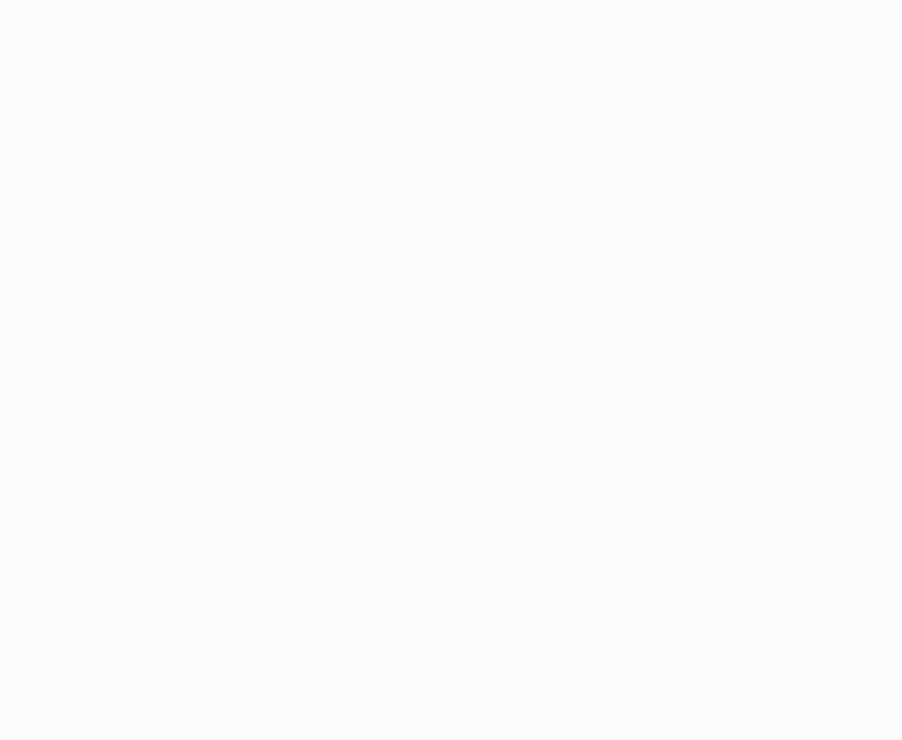
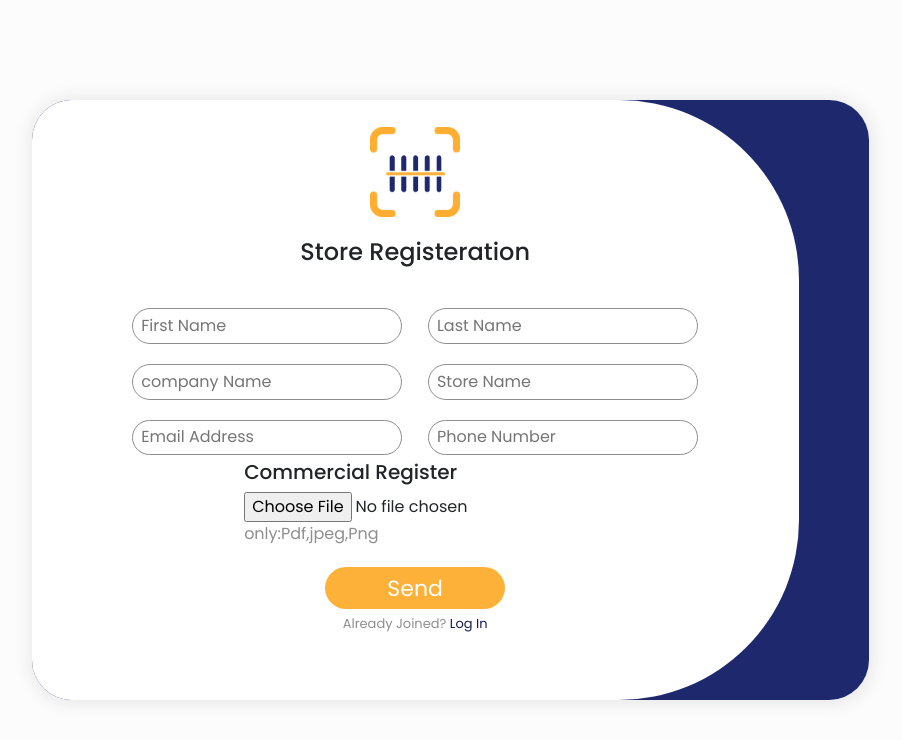
Before and after one commit to shooga12/Taqdaa, a React (Create React App) app: page /signup in a window 1280 px wide. Before the commit this address had no page. Shown: the top 740 px of the page, without its empty margins (190-1092 px from the left). Built offline with nearby package versions, Linux system fonts and the light colour scheme; no server answers.

Commit message:
Integrating Sign up with Log In

```diff
--- a/package.json
+++ b/package.json
@@ -6,6 +6,8 @@
     "@testing-library/jest-dom": "^5.16.5",
     "@testing-library/react": "^13.4.0",
     "@testing-library/user-event": "^13.5.0",
+    "convert-excel-to-json": "^1.7.0",
+    "emailjs-com": "^3.2.0",
     "firebase": "^9.9.4",
     "react": "^18.2.0",
     "react-dom": "^18.2.0",
@@ -13,7 +15,9 @@
     "react-helmet": "^6.1.0",
     "react-router-dom": "^6.3.0",
     "react-scripts": "5.0.1",
-    "web-vitals": "^2.1.4"
+    "sheetjs": "^2.0.0",
+    "web-vitals": "^2.1.4",
+    "xlsx": "^0.18.5"
   },
   "scripts": {
     "start": "react-scripts start",
--- a/src/App.js
+++ b/src/App.js
@@ -3,6 +3,7 @@
 import Login from './components/login/login';
 import Reset from './components/login/reset';
 import Sidebar from './components/dashboard/sidebar';
+import Signup from './components/signup/signup';
 import {BrowserRouter, Routes, Route} from 'react-router-dom';
 function App() {
 
@@ -11,6 +12,7 @@
        <Routes>
           <Route path="/dashboard" element={<Sidebar />}/>
           <Route path="/" element={<Login />}/>
+          <Route path="/signup" element={<Signup />}/>
           <Route path="/reset" element={<Reset />}/>
        </Routes>
     </BrowserRouter>
--- a/src/components/dashboard/dataset.css
+++ b/src/components/dashboard/dataset.css
@@ -67,7 +67,7 @@
   margin: auto;
   text-align: center;
 }
-input[type='submit']{
+#upload-btn{
   border:none;
   margin-top: 2em;
   background-color: #1E286D;
@@ -76,7 +76,15 @@
   border-radius: 5px;
   font-size: 18px;
   cursor: pointer;
+  text-align: center;
 }
-input[type='submit']:hover{
+#upload-btn:hover{
   background-color: #161e58;
 }
+#file-name{
+  color: #161e58;
+  font-size: 20px;
+}
+#file-name span{
+  color: #e38c00;
+}
--- a/src/components/dashboard/dataset.js
+++ b/src/components/dashboard/dataset.js
@@ -1,27 +1,52 @@
-import React from 'react';
+import React, {useState} from 'react';
 import "./dataset.css";
+import {BsCloudArrowUp} from 'react-icons/bs';
+import * as XLSX from 'xlsx';
+import { async } from '@firebase/util';
+import auth,{DB} from '../../shared/firebase';
+import {ref, set } from "firebase/database";
 function Dataset(){
     const clickInput = () =>{
         document.querySelector("input").click();
     }
-    return(
+    const [fileName, setFileName] = useState('No File');
+    //const [file, setFile] = useState('');
+    const [jsonData, setJsonData] = useState('');
+    const handleFile = async (e) => {
+        const file = e.target.files[0];
+        setFileName(file.name);
+        const data = await file.arrayBuffer();
+        const workbook = XLSX.read(data);
+        const worksheet = workbook.Sheets[workbook.SheetNames[0]];
+        setJsonData(XLSX.utils.sheet_to_json(worksheet));
+    }
+    function writeUserData() {
+
+
+            console.log(jsonData);
+            set(ref(DB, 'Store'+auth.currentUser.uid), {
+            store: jsonData,
+            })
+
+      }
+
+     return(
         <>
-        <h1>Products Dataset</h1>
+        <h1 class="mt-3">Products Dataset</h1>
         <div id="container">
-
             <form>
                 <div class="drag-area">
                     <div class="icon">
-                        <i class='bx bx-cloud-upload'></i>
-                        <i class='bx bxs-cloud-upload'></i>
-                        </div>
+                        <BsCloudArrowUp/>
+                    </div>
                     <header>Drag & Drop to Upload File</header>
                     <span>OR</span>
                     <button onClick={clickInput}>Browse File</button>
-                    <input type="file" hidden accept=".xlsx, .xls, .csv"/>
+                    <input onChange={(e) => handleFile(e)} type="file" hidden accept=".xlsx, .xls, .csv"/>
                 </div>
-                <input type="submit" value="Upload" disabled/>
-                </form>
+                <div id="file-name" class="mt-5">File Name: <span>{fileName}</span></div>
+                <button id="upload-btn" onClick={()=>writeUserData()}>Upload</button>
+            </form>
         </div>
         </>
     )
--- a/src/components/dashboard/invoices.js
+++ b/src/components/dashboard/invoices.js
@@ -1,10 +1,12 @@
 import React from 'react';
 
 function Invoices(){
+    const handleFile = (e) => {
 
+    }
         return(
             <>
-            <h1>Invoices</h1>
+            <h1 class="mt-3">Invoices</h1>
 
             </>
         )
--- a/src/components/dashboard/sidebar.js
+++ b/src/components/dashboard/sidebar.js
@@ -47,8 +47,8 @@
                 <span class="link hide">Products Dataset</span>
               </a>
             </li>
-            <li class="tooltip-element" data-tooltip="1" id="tab-2" onclick="navigate(2)">
-              <a href="#" className={currentTab == 2? "active-tab" : "non-active"} data-active="1" onClick={()=>setCurrentTab(2)}>
+            <li class="tooltip-element" data-tooltip="1" id="tab-2" onClick={()=>setCurrentTab(2)}>
+              <a href="#" className={currentTab == 2? "active-tab" : "non-active"} data-active="1">
                 <div class="icon">
                   <BiReceipt />
                 </div>
--- /dev/null
+++ b/src/components/signup/signup.js
@@ -0,0 +1,99 @@
+import React, { useState } from 'react';
+import {createUserWithEmailAndPassword} from 'firebase/auth';
+import './style.css';
+import Logo from '../../shared/Logo_Light.png';
+import auth from '../../shared/firebase';
+import {useNavigate} from 'react-router-dom';
+
+
+function Signup(){
+  const [email, setEmail] = useState("");
+  const [firstName, setFirstName] = useState("");
+  const [lastName, setLastName] = useState("");
+  const [companyName, setCompanyName] = useState("");
+  const [storeName, setStoreName] = useState("");
+  const [phone, setPhone] = useState("");
+  const navigate = useNavigate();
+    const generatePass = () => {
+      var chars = "0123456789abcdefghijklmnopqrstuvwxyz!@#$%^&*()ABCDEFGHIJKLMNOPQRSTUVWXYZ";
+      var passwordLength = 12;
+      var password = "";
+      for (var i = 0; i <= passwordLength; i++) {
+        var randomNumber = Math.floor(Math.random() * chars.length);
+        password += chars.substring(randomNumber, randomNumber +1);
+      }
+      console.log(password);
+    }
+    const createAccount = ()=>{
+      var chars = "0123456789abcdefghijklmnopqrstuvwxyz!@#$%^&*()ABCDEFGHIJKLMNOPQRSTUVWXYZ";
+      var passwordLength = 12;
+      var password = "";
+      for (var i = 0; i <= passwordLength; i++) {
+        var randomNumber = Math.floor(Math.random() * chars.length);
+        password += chars.substring(randomNumber, randomNumber +1);
+      }
+      createUserWithEmailAndPassword(auth, email, password)
+      .then((userCredential) => {
+        // Signed in
+        const user = userCredential.user;
+        alert("Registere");
+        // ...
+      })
+      .catch((error) => {
+        const errorCode = error.code;
+        const errorMessage = error.message;
+        alert(errorMessage);
+      });
+  }
+     auth.onAuthStateChanged(function(user) {
+        if (user) {
+          navigate('/dashboard');
+        } else {
+          // No user is signed in.
+        }
+     });
+
+      return(
+        <div class='container w-100 vh-100 d-flex align-items-center'>
+        <div id="signup-box" class="col-9">
+          <div id="box-content-container" class="col-11">
+           <div class="container pt-4 pb-5 pl-5 pr-5 d-flex h-100 flex-column align-items-center justify-content-around">
+             <img src={Logo} height="90" class="mb-3" alt="logo"/>
+             <h4>Store Registeration</h4><br/>
+                <div>
+                  <div class="col-12 d-flex justify-content-around" id="g1">
+                      <input type="text" placeholder="First Name" class="input-field" required/> &nbsp;&nbsp;&nbsp;&nbsp;&nbsp;&nbsp;
+                      <input type="text" placeholder="Last Name" class="input-field" required/>
+                  </div>
+
+                  <div class="d-flex" id="g2">
+                      <input type="text" placeholder="company Name" class="input-field" required/>&nbsp;&nbsp;&nbsp;&nbsp;&nbsp;&nbsp;
+                      <input type="text" placeholder="Store Name" class="input-field" required/>
+                  </div>
+
+                  <div class="d-flex" id="g3">
+                      <input type="email" placeholder="Email Address" class="input-field" onChange={(e)=>setEmail(e.target.value)} required/>&nbsp;&nbsp;&nbsp;&nbsp;&nbsp;&nbsp;
+                      <input type="phone" placeholder="Phone Number" class="input-field" required/>
+                  </div>
+                </div>
+
+                <label>
+                    <div>
+                      <h5>Commercial Register</h5>
+                      <input type="file" accept="png,Pdf,jpeg" class="Upload-btn" id="com-btn" required/>
+                      <p class="only">only:Pdf,jpeg,Png</p>
+                    </div>
+                </label>
+
+                <button onClick={generatePass} id="sendreq-btn" class="btns filled-orange-btn text-center">Send</button>
+
+             <p class="end">Already Joined?<a href="#" class="login-end" onClick={() => navigate('/')}> Log In</a></p>
+
+           </div>
+          </div>
+        </div>
+      </div>
+     )
+}
+
+export default Signup;
--- /dev/null
+++ b/src/components/signup/style.css
@@ -0,0 +1,108 @@
+body{
+    background-color: #fcfcfc !important;
+}
+#signup-box{
+    background-color: #1E286D;
+    box-shadow: 1px 1px 15px 5px #ebebeb;
+    border-radius: 40px;
+    margin: auto;
+    height: 600px;
+
+}
+#box-content-container{
+    background-color: white;
+    border-top-right-radius: 180px;
+    border-bottom-right-radius: 180px;
+    border-top-left-radius: 40px;
+    border-bottom-left-radius: 40px;
+    height: 100%;
+}
+.btns{
+    border:none;
+    border-radius: 50px;
+    font-size: 22px;
+    padding: 0.2em 2.5em 0.2em 2.5em;
+}
+.filled-blue-btn{
+    background-color: transparent;
+    background-color: #1E286D;
+    color: white;
+}
+.filled-blue-btn:hover{
+    background-color: #141d54;
+}
+.nonfilled-btn{
+    background-color: transparent;
+    border: 1px solid #1E286D;
+    color:#1E286D;
+}
+.nonfilled-btn:hover{
+    background-color: rgb(242, 242, 242);
+}
+.filled-orange-btn{
+    background-color: #FEB139;
+    color: white;
+}
+.input-field{
+    border-radius: 50px;
+    border: 1px solid #8e8e8e;
+    padding: 0.3em 0em 0.3em 0.5em;
+    width: 270px;
+}
+h4.h2.h5{
+    color:#141d54;
+}
+#login-btn{
+    width: 180px;
+}
+.com-btn{
+    width: 100px; ;
+}
+.only{
+    color: #8e8e8e;
+    font-style: bold;
+}
+.login-end{
+color: #141d54;
+font-size: small;
+}
+.end{
+    color:#8e8e8e;
+    font-size: small;
+}
+
+#sendreq-btn{
+    width: 180px ;
+    text-align: center;
+}
+#g1{
+    margin-bottom: 20px;
+}
+#g2{
+    margin-bottom: 20px;
+}
+
+
+#box-2{
+    background-color: #141d54;
+    box-shadow: 1px 1px 15px 5px #ebebeb;
+    border-radius: 40px;
+    margin: auto;
+    height: 450px;
+}
+.container form .user-detailes{
+    display: flex;
+    flex-wrap: wrap;
+    justify-content: space-between;
+}
+
+form .user-detailes .input-box{
+    margin: 20px 0 12px 0;
+  width: calc(100% /2 - 20px);
+  text-align: center;
+}
+
+.user-detailes .input-box input{
+height: 45px;
+width:100%;
+}
--- a/src/shared/firebase.js
+++ b/src/shared/firebase.js
@@ -1,6 +1,7 @@
 // Import the functions you need from the SDKs you need
 // Import the functions you need from the SDKs you need
 import { initializeApp } from "firebase/app";
+import {getDatabase} from "firebase/database";
 import {getAuth} from 'firebase/auth';
 // TODO: Add SDKs for Firebase products that you want to use
 // https://firebase.google.com/docs/web/setup#available-libraries
@@ -19,5 +20,6 @@
 // Initialize Firebase
 const app = initializeApp(firebaseConfig);
 const auth = getAuth(app);
+export const DB = getDatabase();
 
 export default auth;
```
Also changed, not shown: src/components/dashboard/main.js (+0 -9 lines), src/components/login/login.js (+6 -5 lines), src/logo.svg (deleted), 1 other file (tests, documents, lock files or other folders).
